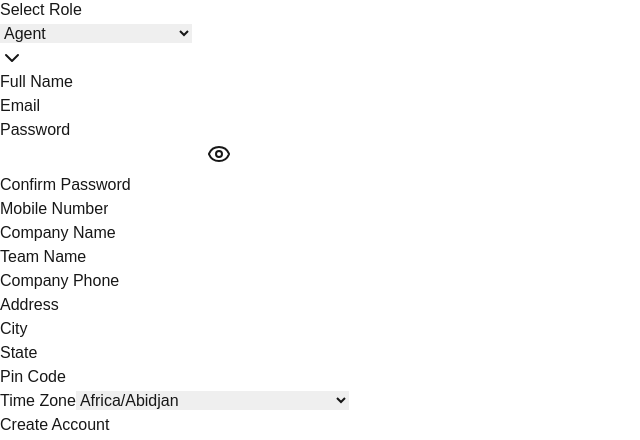
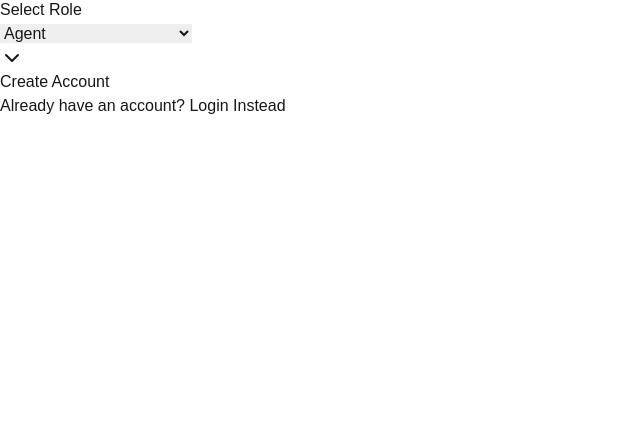
Before and after one commit to RohitChoukiker/mainReal, a Next.js app in the folder main-real/: page /auth/signup in a window 1280 px wide. Shown: the part 422-862 px from the top of the page, without its empty margins (0-640 px from the left). After the commit the page ends 800 px from the top, so only its background shows below. Built offline with nearby package versions, Linux system fonts and the light colour scheme.

Commit message:
new changed

```diff
--- a/main-real/src/app/auth/signup/page.tsx
+++ b/main-real/src/app/auth/signup/page.tsx
@@ -1,9 +1,8 @@
-'use client';
-
-import React, { useState } from 'react';
-import { Eye, EyeOff, Building2, ChevronDown } from 'lucide-react';
-import Link from "next/link"
-type Role = 'broker' | 'agent' | 'tc';
+import React, { useState } from "react";
+import { Eye, EyeOff, Building2, ChevronDown } from "lucide-react";
+import Link from "next/link";
+import { useRouter } from "next/navigation";
+type Role = "broker" | "agent" | "tc";
 
 interface FormData {
   name: string;
@@ -25,31 +24,43 @@ interface FormData {
 function Signup() {
   const [showPassword, setShowPassword] = useState(false);
   const [formData, setFormData] = useState<FormData>({
-    name: '',
-    email: '',
-    password: '',
-    confirmPassword: '',
-    mobile: '',
-    companyName: '',
-    teamName: '',
-    address: '',
-    companyPhone: '',
-    city: '',
-    state: '',
-    pinCode: '',
+    name: "",
+    email: "",
+    password: "",
+    confirmPassword: "",
+    mobile: "",
+    companyName: "",
+    teamName: "",
+    address: "",
+    companyPhone: "",
+    city: "",
+    state: "",
+    pinCode: "",
     timeZone: Intl.DateTimeFormat().resolvedOptions().timeZone,
-    role: 'agent'
+    role: "agent",
   });
+  const router = useRouter();  // <-- Initialize useRouter
 
-  const handleInputChange = (e: React.ChangeEvent<HTMLInputElement | HTMLSelectElement>) => {
+  const handleInputChange = (
+    e: React.ChangeEvent<HTMLInputElement | HTMLSelectElement>
+  ) => {
     const { name, value } = e.target;
-    setFormData(prev => ({ ...prev, [name]: value }));
+    setFormData((prev) => ({ ...prev, [name]: value }));
   };
 
   const handleSubmit = (e: React.FormEvent) => {
     e.preventDefault();
     // Handle form submission
     console.log(formData);
+
+    // Redirect based on role
+    if (formData.role === "broker") {
+      router.push("/broker-dashboard");  // Redirect to broker dashboard
+    } else if (formData.role === "agent") {
+      router.push("/agent-dashboard");  // Redirect to agent dashboard
+    } else if (formData.role === "tc") {
+      router.push("/tc-dashboard");  // Redirect to transaction coordinator dashboard
+    }
   };
 
   const isPasswordStrong = (password: string) => {
@@ -58,19 +69,21 @@ function Signup() {
     const hasLowerCase = /[a-z]/.test(password);
     const hasNumber = /\d/.test(password);
     const hasSpecialChar = /[!@#$%^&*]/.test(password);
-    return minLength && hasUpperCase && hasLowerCase && hasNumber && hasSpecialChar;
+    return (
+      minLength && hasUpperCase && hasLowerCase && hasNumber && hasSpecialChar
+    );
   };
 
   return (
     <div className="min-h-screen bg-gradient-to-br from-blue-50 to-gray-100 py-12 px-4 sm:px-6 lg:px-8">
-      <div className="max-w-4xl mx-auto bg-white rounded-xl shadow-2xl overflow-hidden">
+      <div className="max-w-6xl mx-auto bg-white rounded-xl shadow-2xl overflow-hidden">
         <div className="flex flex-col md:flex-row">
           {/* Left side - Image */}
           <div className="md:w-1/2 relative">
             <img
               src="https://images.unsplash.com/photo-1560518883-ce09059eeffa?ixlib=rb-4.0.3&ixid=MnwxMjA3fDB8MHxwaG90by1wYWdlfHx8fGVufDB8fHx8&auto=format&fit=crop&w=1000&q=80"
               alt="Modern office building"
-              className="w-full h-full object-cover"
+              className="w-full h-full object-cover hidden md:block" // Add this line to hide on mobile/tablet
             />
             <div className="absolute inset-0 bg-blue-900/40 flex items-center justify-center">
               <div className="text-center text-white p-6">
@@ -85,8 +98,12 @@ function Signup() {
           <div className="md:w-1/2 p-8">
             <form onSubmit={handleSubmit} className="space-y-6">
               <div className="text-center mb-8">
-                <h1 className="text-2xl font-bold text-gray-900">Create Your Account</h1>
-                <p className="text-gray-600 mt-2">Start your journey in real estate today</p>
+                <h1 className="text-2xl font-bold text-gray-900">
+                  Create Your Account
+                </h1>
+                <p className="text-gray-600 mt-2">
+                  Start your journey in real estate today
+                </p>
               </div>
 
               {/* Role Selection */}
@@ -109,218 +126,7 @@ function Signup() {
                 </div>
               </div>
 
-              {/* Two columns grid */}
-              <div className="grid grid-cols-1 md:grid-cols-2 gap-6">
-                <div>
-                  <label className="block text-sm font-medium text-gray-700 mb-1">
-                    Full Name
-                  </label>
-                  <input
-                    type="text"
-                    name="name"
-                    required
-                    value={formData.name}
-                    onChange={handleInputChange}
-                    className="block w-full rounded-lg border-gray-300 border py-2 px-3 focus:outline-none focus:ring-2 focus:ring-blue-500"
-                  />
-                </div>
-
-                <div>
-                  <label className="block text-sm font-medium text-gray-700 mb-1">
-                    Email
-                  </label>
-                  <input
-                    type="email"
-                    name="email"
-                    required
-                    value={formData.email}
-                    onChange={handleInputChange}
-                    className="block w-full rounded-lg border-gray-300 border py-2 px-3 focus:outline-none focus:ring-2 focus:ring-blue-500"
-                  />
-                </div>
-
-                <div className="relative">
-                  <label className="block text-sm font-medium text-gray-700 mb-1">
-                    Password
-                  </label>
-                  <div className="relative">
-                    <input
-                      type={showPassword ? "text" : "password"}
-                      name="password"
-                      required
-                      value={formData.password}
-                      onChange={handleInputChange}
-                      className="block w-full rounded-lg border-gray-300 border py-2 px-3 pr-10 focus:outline-none focus:ring-2 focus:ring-blue-500"
-                    />
-                    <button
-                      type="button"
-                      onClick={() => setShowPassword(!showPassword)}
-                      className="absolute right-3 top-1/2 -translate-y-1/2"
-                    >
-                      {showPassword ? (
-                        <EyeOff className="w-5 h-5 text-gray-400" />
-                      ) : (
-                        <Eye className="w-5 h-5 text-gray-400" />
-                      )}
-                    </button>
-                  </div>
-                  {formData.password && !isPasswordStrong(formData.password) && (
-                    <p className="text-red-500 text-xs mt-1">
-                      Password must contain at least 8 characters, including uppercase, lowercase, number, and special character
-                    </p>
-                  )}
-                </div>
-
-                <div>
-                  <label className="block text-sm font-medium text-gray-700 mb-1">
-                    Confirm Password
-                  </label>
-                  <input
-                    type="password"
-                    name="confirmPassword"
-                    required
-                    value={formData.confirmPassword}
-                    onChange={handleInputChange}
-                    className="block w-full rounded-lg border-gray-300 border py-2 px-3 focus:outline-none focus:ring-2 focus:ring-blue-500"
-                  />
-                  {formData.confirmPassword && formData.password !== formData.confirmPassword && (
-                    <p className="text-red-500 text-xs mt-1">Passwords do not match</p>
-                  )}
-                </div>
-
-                <div>
-                  <label className="block text-sm font-medium text-gray-700 mb-1">
-                    Mobile Number
-                  </label>
-                  <input
-                    type="tel"
-                    name="mobile"
-                    required
-                    value={formData.mobile}
-                    onChange={handleInputChange}
-                    className="block w-full rounded-lg border-gray-300 border py-2 px-3 focus:outline-none focus:ring-2 focus:ring-blue-500"
-                  />
-                </div>
-
-                <div>
-                  <label className="block text-sm font-medium text-gray-700 mb-1">
-                    Company Name
-                  </label>
-                  <input
-                    type="text"
-                    name="companyName"
-                    required
-                    value={formData.companyName}
-                    onChange={handleInputChange}
-                    className="block w-full rounded-lg border-gray-300 border py-2 px-3 focus:outline-none focus:ring-2 focus:ring-blue-500"
-                  />
-                </div>
-
-                <div>
-                  <label className="block text-sm font-medium text-gray-700 mb-1">
-                    Team Name
-                  </label>
-                  <input
-                    type="text"
-                    name="teamName"
-                    value={formData.teamName}
-                    onChange={handleInputChange}
-                    className="block w-full rounded-lg border-gray-300 border py-2 px-3 focus:outline-none focus:ring-2 focus:ring-blue-500"
-                  />
-                </div>
-
-                <div>
-                  <label className="block text-sm font-medium text-gray-700 mb-1">
-                    Company Phone
-                  </label>
-                  <input
-                    type="tel"
-                    name="companyPhone"
-                    required
-                    value={formData.companyPhone}
-                    onChange={handleInputChange}
-                    className="block w-full rounded-lg border-gray-300 border py-2 px-3 focus:outline-none focus:ring-2 focus:ring-blue-500"
-                  />
-                </div>
-              </div>
-
-              <div className="space-y-6">
-                <div>
-                  <label className="block text-sm font-medium text-gray-700 mb-1">
-                    Address
-                  </label>
-                  <input
-                    type="text"
-                    name="address"
-                    required
-                    value={formData.address}
-                    onChange={handleInputChange}
-                    className="block w-full rounded-lg border-gray-300 border py-2 px-3 focus:outline-none focus:ring-2 focus:ring-blue-500"
-                  />
-                </div>
-
-                <div className="grid grid-cols-1 md:grid-cols-3 gap-6">
-                  <div>
-                    <label className="block text-sm font-medium text-gray-700 mb-1">
-                      City
-                    </label>
-                    <input
-                      type="text"
-                      name="city"
-                      required
-                      value={formData.city}
-                      onChange={handleInputChange}
-                      className="block w-full rounded-lg border-gray-300 border py-2 px-3 focus:outline-none focus:ring-2 focus:ring-blue-500"
-                    />
-                  </div>
-
-                  <div>
-                    <label className="block text-sm font-medium text-gray-700 mb-1">
-                      State
-                    </label>
-                    <input
-                      type="text"
-                      name="state"
-                      required
-                      value={formData.state}
-                      onChange={handleInputChange}
-                      className="block w-full rounded-lg border-gray-300 border py-2 px-3 focus:outline-none focus:ring-2 focus:ring-blue-500"
-                    />
-                  </div>
-
-                  <div>
-                    <label className="block text-sm font-medium text-gray-700 mb-1">
-                      Pin Code
-                    </label>
-                    <input
-                      type="text"
-                      name="pinCode"
-                      required
-                      value={formData.pinCode}
-                      onChange={handleInputChange}
-                      className="block w-full rounded-lg border-gray-300 border py-2 px-3 focus:outline-none focus:ring-2 focus:ring-blue-500"
-                    />
-                  </div>
-                </div>
-
-                <div>
-                  <label className="block text-sm font-medium text-gray-700 mb-1">
-                    Time Zone
-                  </label>
-                  <select
-                    name="timeZone"
-                    value={formData.timeZone}
-                    onChange={handleInputChange}
-                    className="block w-full rounded-lg border-gray-300 border py-2 px-3 focus:outline-none focus:ring-2 focus:ring-blue-500"
-                  >
-                    {Intl.supportedValuesOf('timeZone').map((zone) => (
-                      <option key={zone} value={zone}>
-                        {zone}
-                      </option>
-                    ))}
-                  </select>
-                </div>
-              </div>
+              {/* Rest of the form remains the same */}
 
               <div>
                 <button
@@ -333,8 +139,11 @@ function Signup() {
 
               <div className="text-center">
                 <p className="text-sm text-gray-600">
-                  Already have an account?{' '}
-                  <Link href="/login" className="text-blue-600 hover:text-blue-700 font-medium">
+                  Already have an account?{" "}
+                  <Link
+                    href="/auth/login"
+                    className="text-blue-600 hover:text-blue-700 font-medium"
+                  >
                     Login Instead
                   </Link>
                 </p>
--- /dev/null
+++ b/main-real/src/app/dashboard/Agent/page.tsx
@@ -0,0 +1,4 @@
+const AgentDashboard = () => {
+    return <div className="p-4">Welcome to Agent Dashboard</div>;
+  };
+  export default AgentDashboard;
--- /dev/null
+++ b/main-real/src/app/dashboard/Broker/page.tsx
@@ -0,0 +1,4 @@
+const BrokerDashboard = () => {
+    return <div className="p-4">Welcome to Broker Dashboard</div>;
+  };
+  export default BrokerDashboard;
--- /dev/null
+++ b/main-real/src/app/dashboard/tc/page.tsx
@@ -0,0 +1,4 @@
+const TcDashboard = () => {
+    return <div className="p-4">Welcome to Tc Dashboard</div>;
+  };
+  export default TcDashboard;
```
Also changed, not shown: main-real/src/app/auth/login/page.tsx (+30 -19 lines).
